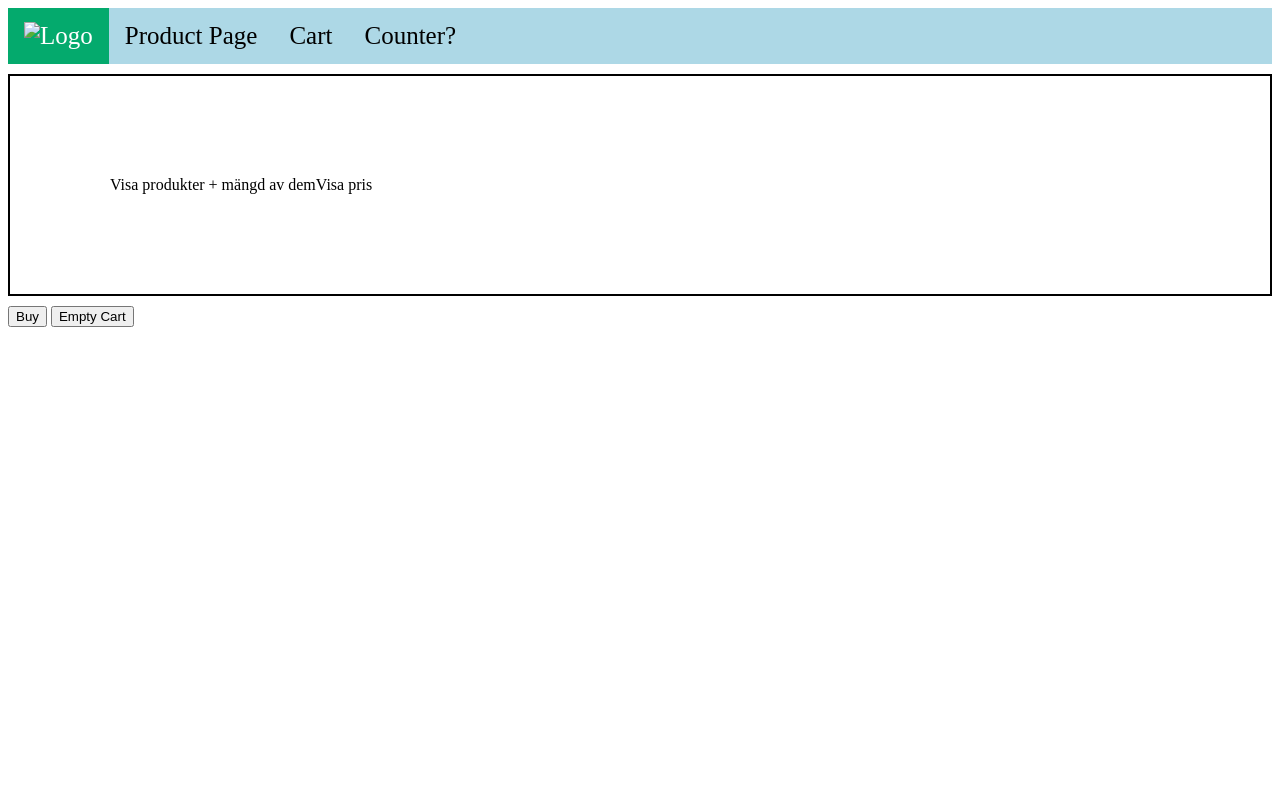
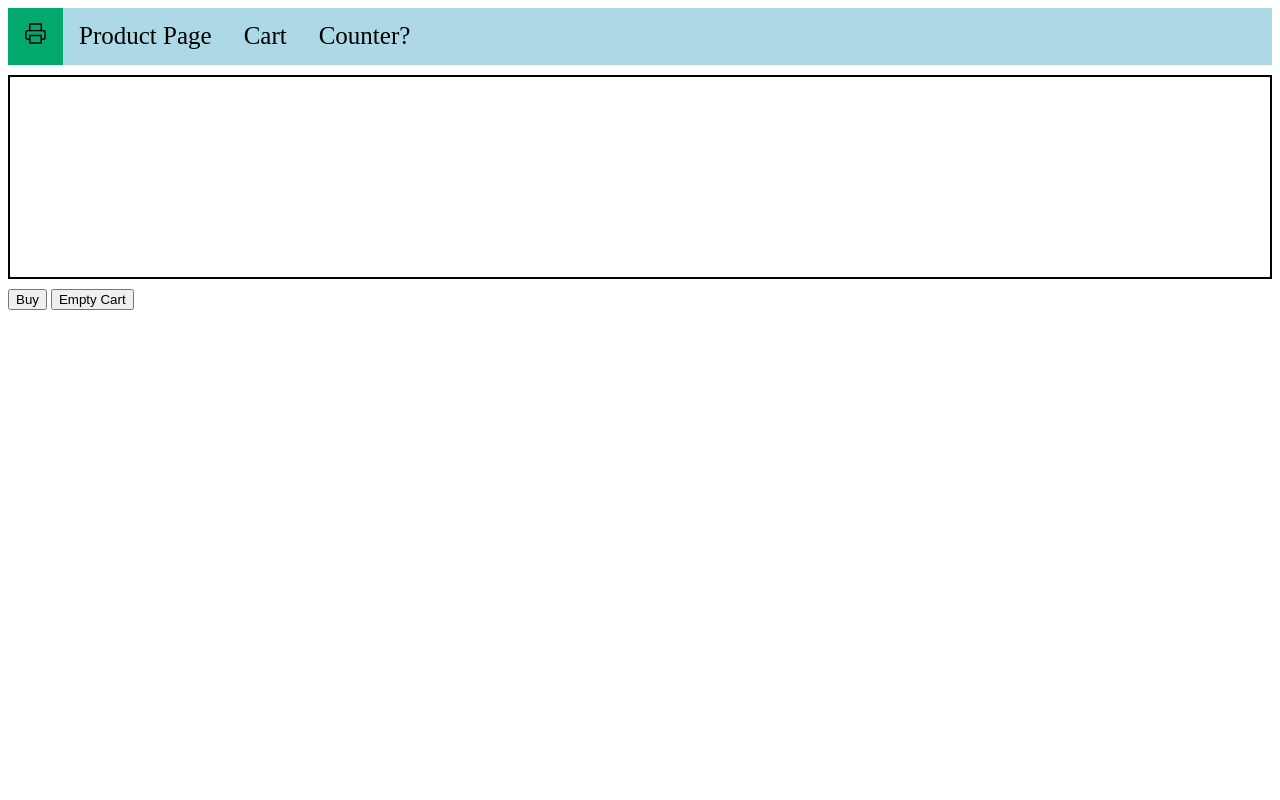
Before and after one commit to LeonTillberg/FE22-js2-mp3--Leon-Felix, a website: page kundvagn.html in a window 1280 px wide. Shown: the top 800 px of the page. Drawn offline with Linux system fonts and the light colour scheme.

Commit message:
small css and html fix

```diff
--- a/kundvagn.html
+++ b/kundvagn.html
@@ -13,15 +13,15 @@
 <body>
 
     <nav class="topnav">
-        <a class="active" href="./produktSida.html"><img src="printer.svg" alt="Logo" width="23px"></a>
+        <a class="active" href="./produktSida.html"><img src="./pics/printer.svg" alt="Logo" width="23px"></a>
         <a href="./produktSida.html">Product Page</a>
         <a href="./kundvagn.html">Cart</a>
         <a href="">Counter?</a>
     </nav>
 
     <div class="chosen-produkts">
-        <div>Visa produkter + mängd av dem</div>
-        <div>Visa pris</div>
+        <div class="products"></div>
+        <div class="product-amount"></div>
     </div>
 
     <button>Buy</button>
```
